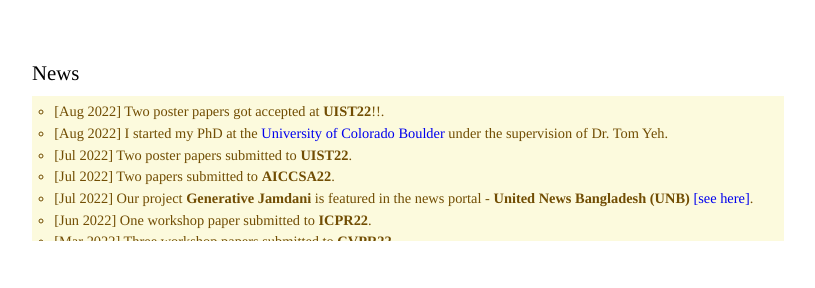
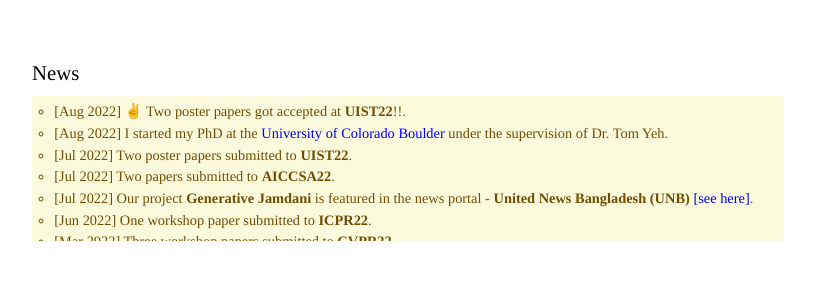
Before and after one commit to imruljubair/imruljubair.github.io, a Jekyll site: the page built from index.html, in a window 1280 px wide and 900 px high, scrolled down 556 px. Shown: the part 157-445 px from the top of the window, without its empty margins (232-1047 px from the left). Built offline with Jekyll 4.4.1, drawn with Linux system fonts in a browser that asks for light colours; part of the change alters nothing that is shown.

```diff
--- a/_includes/news.html
+++ b/_includes/news.html
@@ -5,7 +5,7 @@
     <h2 class="category-title" style="font-size:130%">News</h2>
 	<div style="height:145px;overflow:scroll;padding:5px;background-color:#FCFADD;color:#714D03;scrollbar-base-color:#DEBB07;">
     <ul style="font-size:90%; list-style-type:circle">
-    <li>[Aug 2022] Two poster papers got accepted at <strong>UIST22</strong>!!.</li>
+    <li>[Aug 2022] &#9996; Two poster papers got accepted at <strong>UIST22</strong>!!.</li>
     <li>[Aug 2022] I started my PhD at the <a href="https://www.colorado.edu/">University of Colorado Boulder</a> under the supervision of Dr. Tom Yeh.</li>
     <li>[Jul 2022] Two poster papers submitted to <strong>UIST22</strong>.</li>
     <li>[Jul 2022] Two papers submitted to <strong>AICCSA22</strong>.</li>
```
